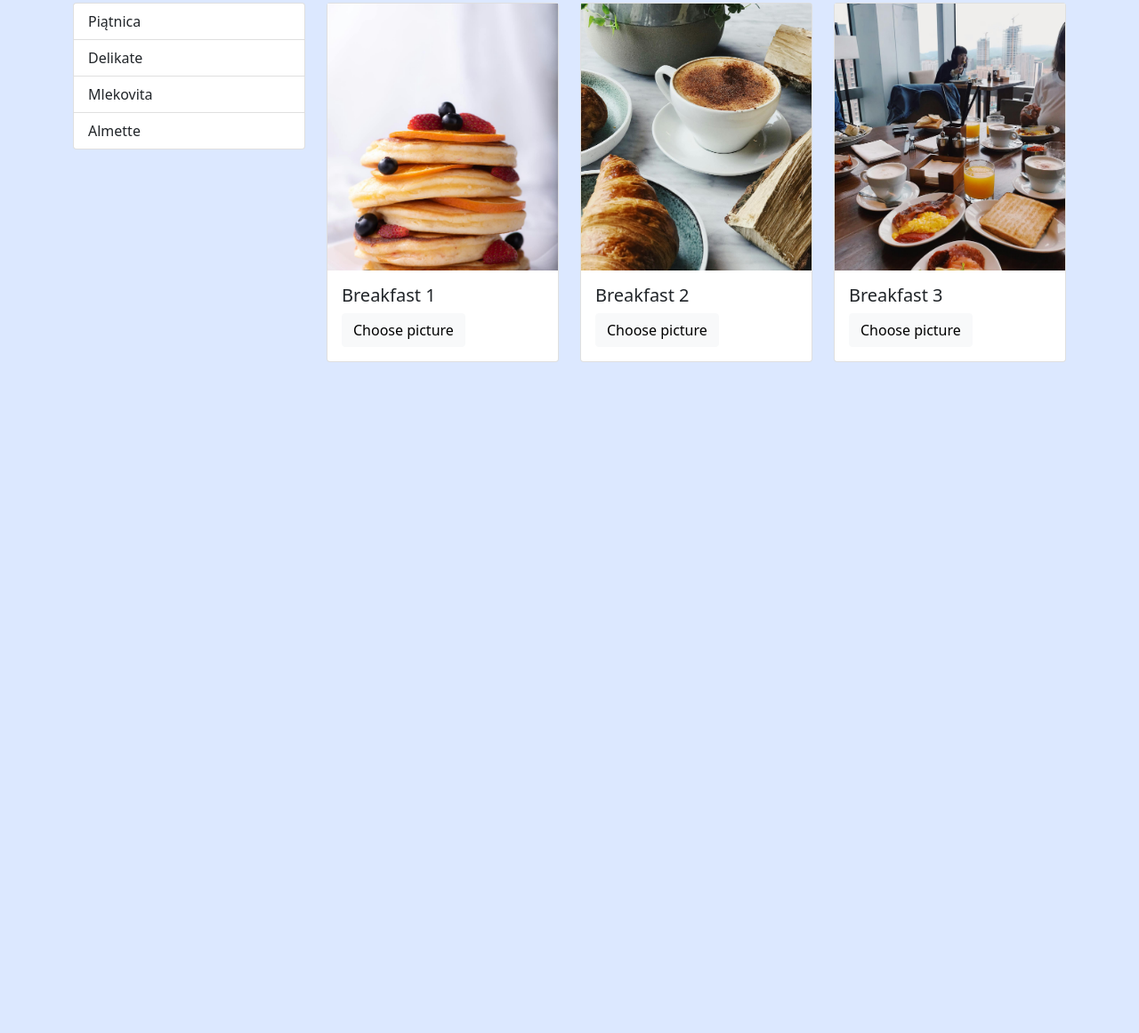
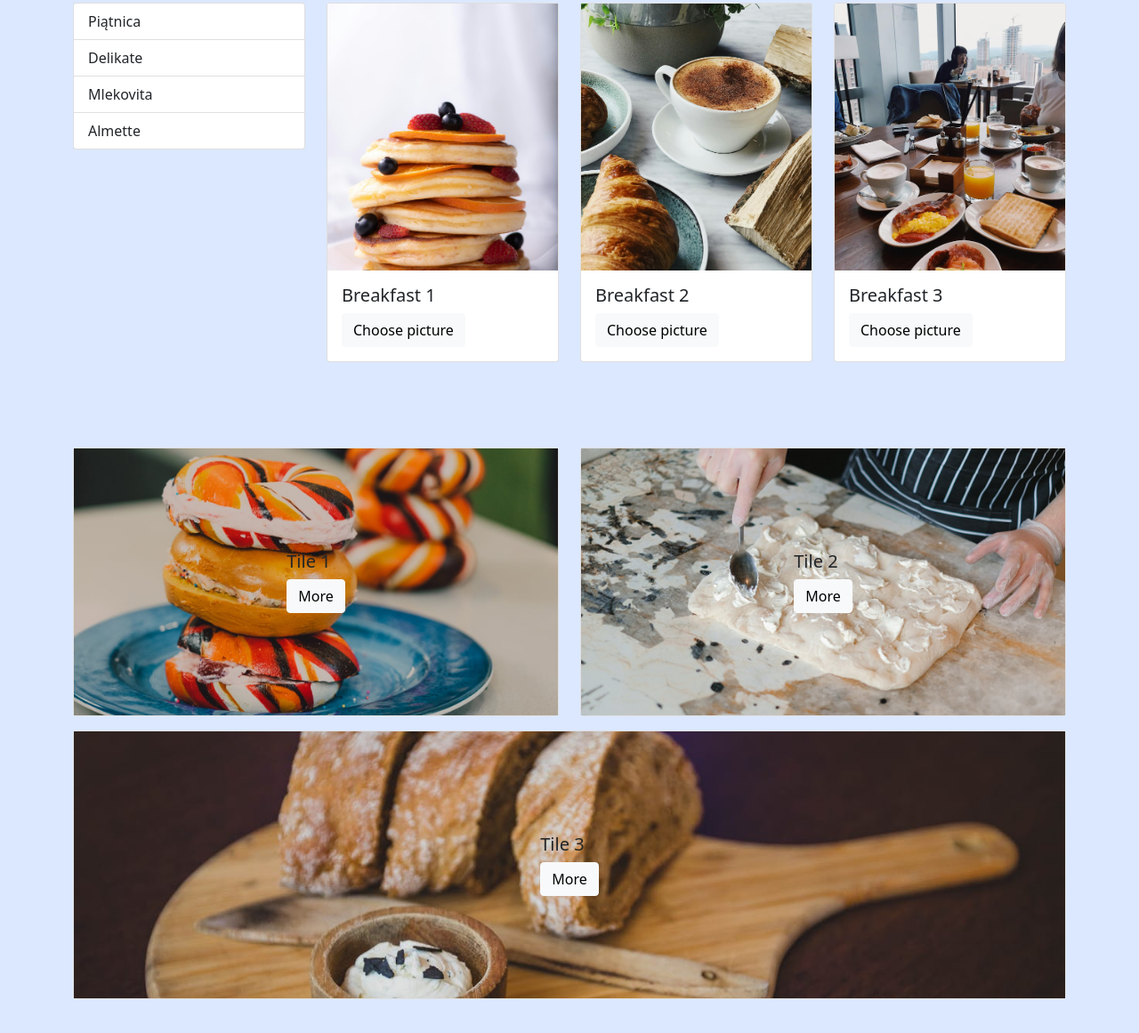
Before and after one commit to plecicki/kodilla-full-stack, a website: page 2-Bootstrap/index.html in a window 1280 px wide. Shown: the part 491-1652 px from the top of the page at 89% size. Before the commit the page ends 946 px from the top, so only its background shows below. Drawn offline with nearby package versions, Linux system fonts and the light colour scheme; files that its build step writes are made by us from their sources.

Commit message:
Three tiles in two rows

```diff
--- a/2-Bootstrap/index.html
+++ b/2-Bootstrap/index.html
@@ -142,5 +142,38 @@
                 </div>
             </div>
         </section>
+        <section class="products py-5">
+            <div class="container">
+                <div class="row">
+                    <div class="col-md-6">
+                        <div class="card mb-3 d-flex align-items-center justify-content-center">
+                            <img src="images\tiles\tile1.jpg" alt="tile1">
+                            <div class="card-body position-absolute">
+                                <h5>Tile 1</h5>
+                                <a class="btn btn-light" href="#">More</a>
+                            </div>
+                        </div>
+                    </div>
+                    <div class="col-md-6">
+                        <div class="card mb-3 d-flex align-items-center justify-content-center">
+                            <img src="images\tiles\tile2.jpg" alt="tile2">
+                            <div class="card-body position-absolute">
+                                <h5>Tile 2</h5>
+                                <a class="btn btn-light" href="#">More</a>
+                            </div>
+                        </div>
+                    </div>
+                    <div class="col-12">
+                        <div class="card mb-3 d-flex align-items-center justify-content-center">
+                            <img src="images\tiles\tile3.jpg" alt="tile3">
+                            <div class="card-body position-absolute">
+                                <h5>Tile 3</h5>
+                                <a class="btn btn-light" href="#">More</a>
+                            </div>
+                        </div>
+                    </div>
+                </div>
+            </div>
+        </section>
     </body>
 </html>
```
Also changed, not shown: 2-Bootstrap/images/tiles/tile1.jpg (added), 2-Bootstrap/images/tiles/tile2.jpg (added), 2-Bootstrap/images/tiles/tile3.jpg (added).
